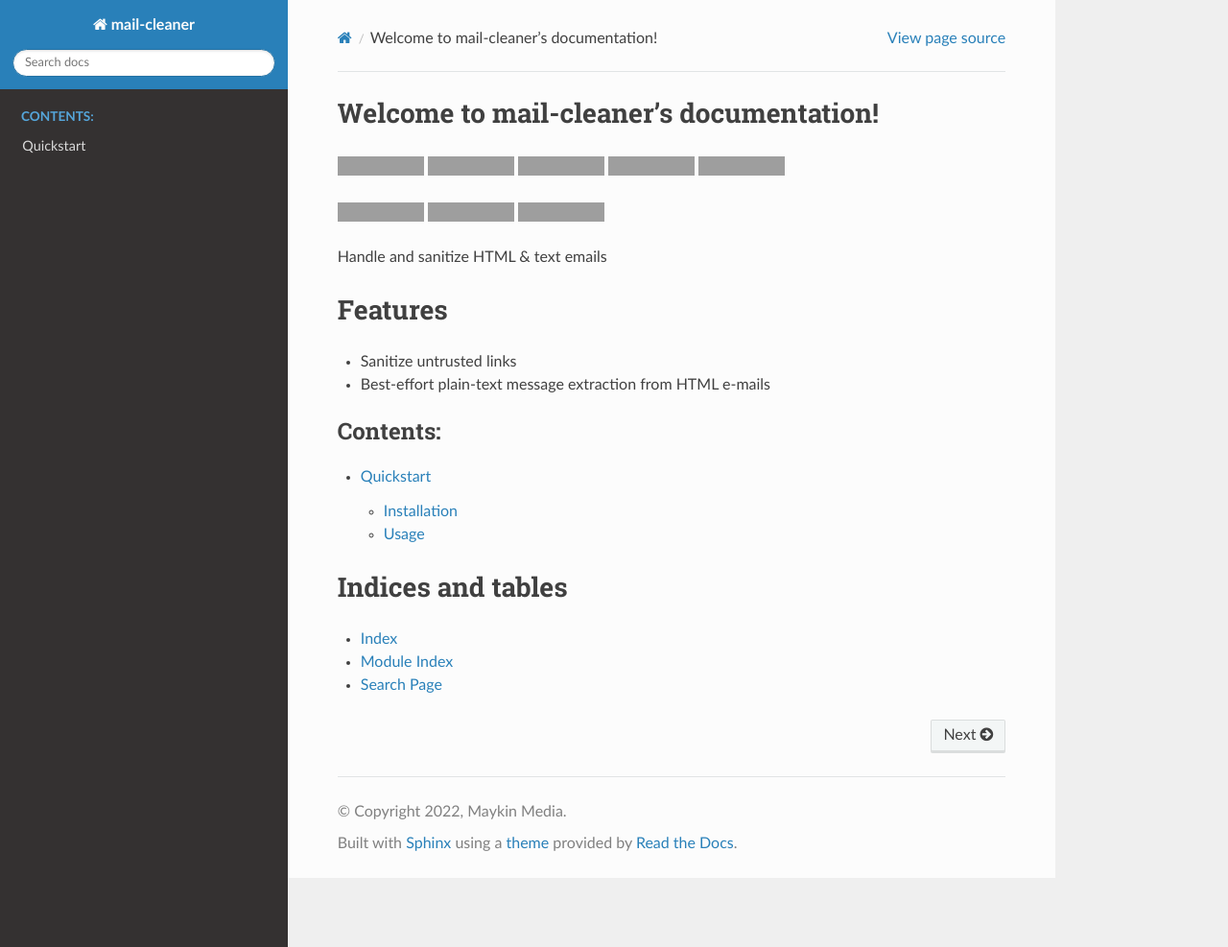
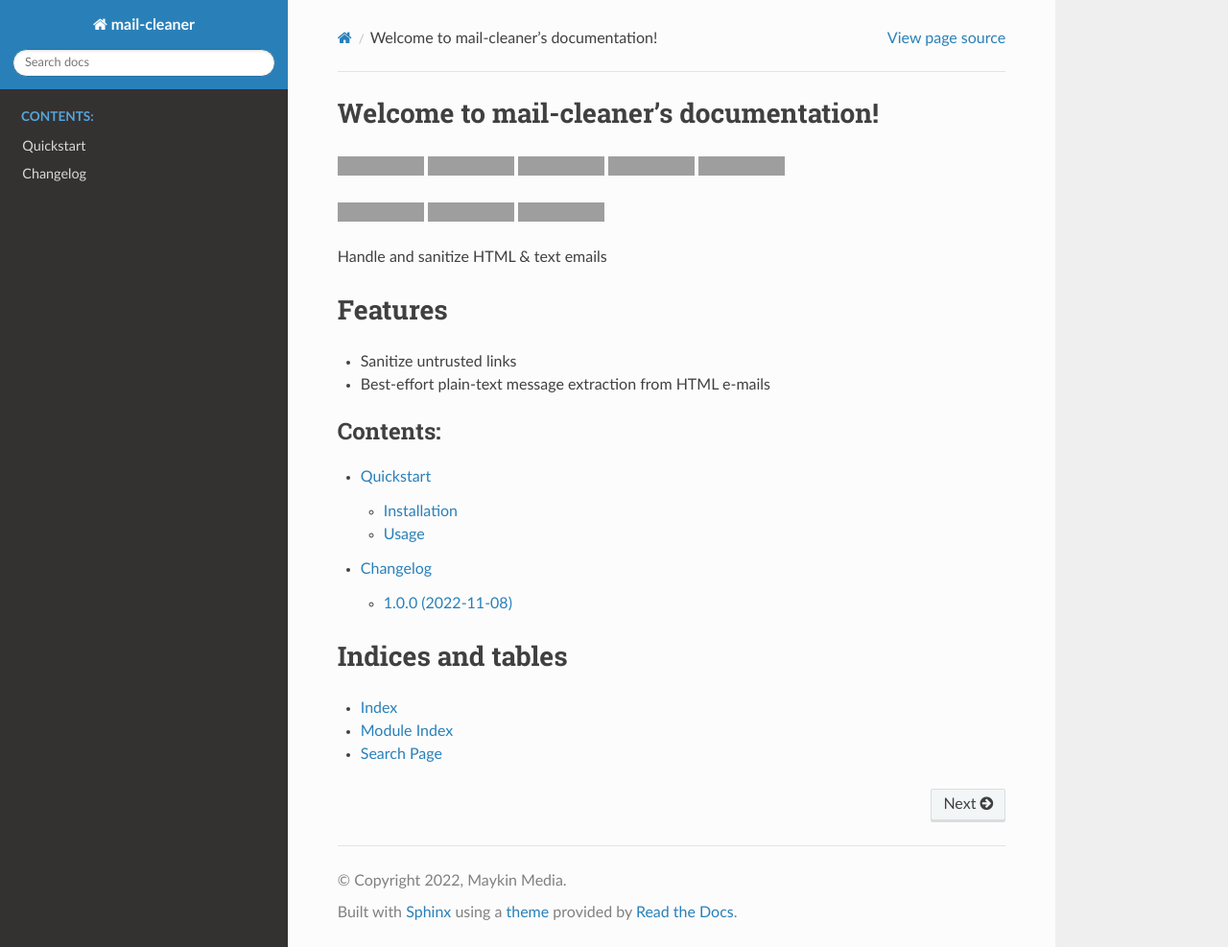
Before and after one commit to maykinmedia/mail-cleaner, a Sphinx documentation site: the page built from docs/index.rst, in a window 1280 px wide and 987 px high, cut to the strip 0-987 px from the top of the window. Shown: the whole strip at 96% size. Built offline with Sphinx 7.4.7 and the Read the Docs theme 2.0.0, drawn with Linux system fonts in a browser that asks for light colours; grey boxes are pictures that could not be loaded.

Commit message:
:bookmark: Tag 1.0.0 release

```diff
--- a/README.rst
+++ b/README.rst
@@ -1,7 +1,7 @@
 mail-cleaner
 ============
 
-:Version: 0.1.0
+:Version: 1.0.0
 :Source: https://github.com/maykinmedia/mail-cleaner
 :Keywords: django, email, sanitize
 :PythonVersion: 3.9
--- /dev/null
+++ b/docs/changelog.rst
@@ -0,0 +1 @@
+.. include:: ../CHANGELOG.rst
--- a/docs/conf.py
+++ b/docs/conf.py
@@ -26,7 +26,7 @@ copyright = "2022, Maykin Media"
 author = "Maykin Media"
 
 # The full version, including alpha/beta/rc tags
-release = "0.1.0"
+release = "1.0.0"
 
 
 # -- General configuration ---------------------------------------------------
--- a/docs/index.rst
+++ b/docs/index.rst
@@ -22,6 +22,7 @@ Features
    :caption: Contents:
 
    quickstart
+   changelog
 
 
 
--- a/setup.cfg
+++ b/setup.cfg
@@ -2,7 +2,7 @@
 # see http://setuptools.readthedocs.io/en/latest/setuptools.html#configuring-setup-using-setup-cfg-files
 [metadata]
 name = mail-cleaner
-version = 0.1.0
+version = 1.0.0
 description = Handle and sanitize HTML & text emails
 long_description = file: README.rst
 url = https://github.com/maykinmedia/mail-cleaner
@@ -16,7 +16,7 @@ author = Maykin Media
 author_email = support@maykinmedia.nl
 keywords = django, email, sanitize
 classifiers =
-    Development Status :: 3 - Alpha
+    Development Status :: 5 - Production/Stable
     Framework :: Django
     Framework :: Django :: 3.2
     Framework :: Django :: 4.0
```
Also changed, not shown: CHANGELOG.rst (added, +14 -0 lines), .bumpversion.cfg.
